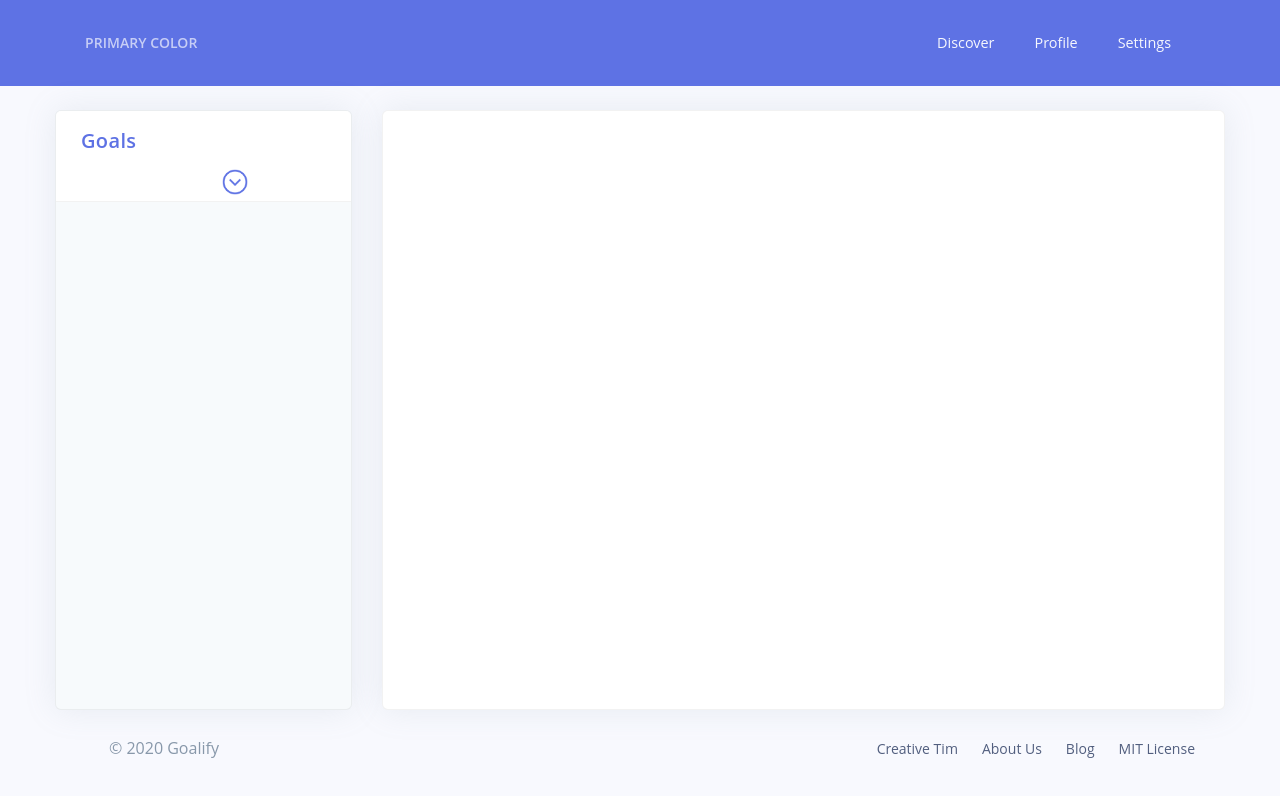
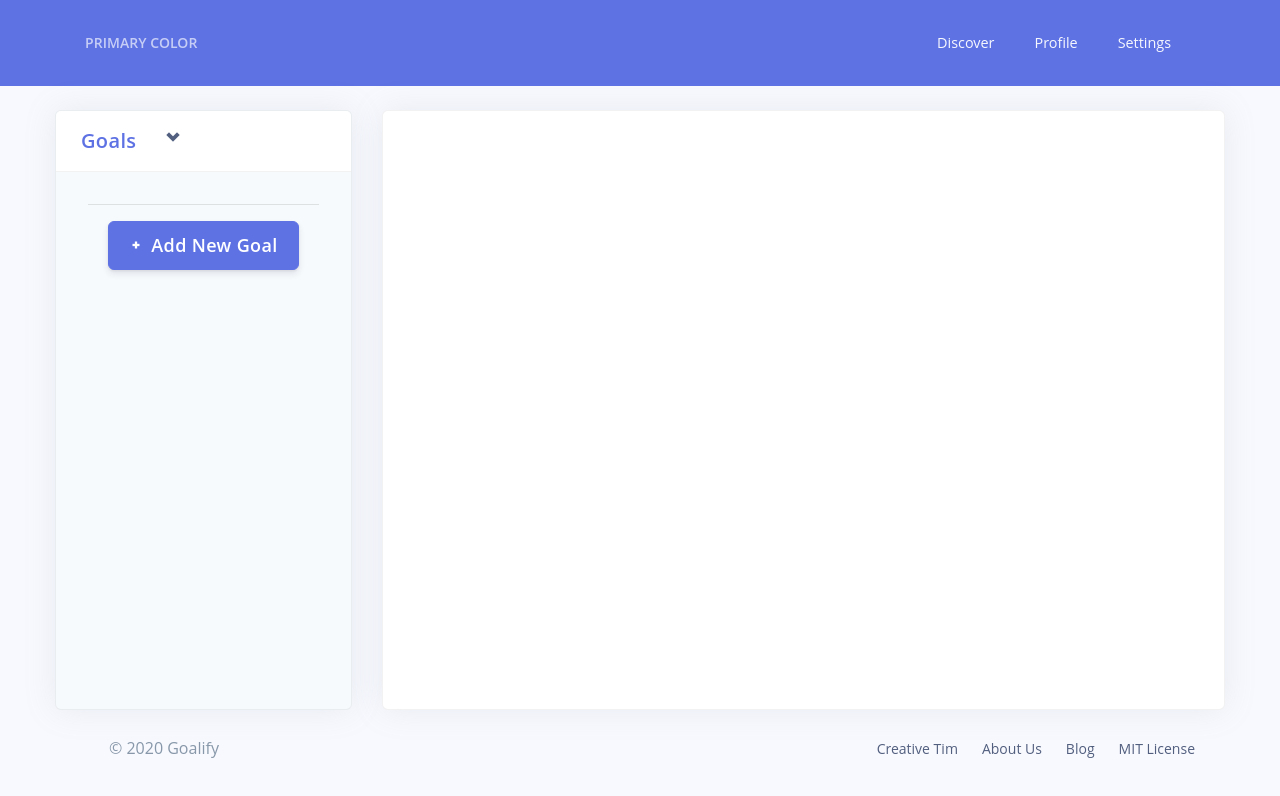
Before and after one commit to gustavofjordao021/Project-Module3-Goalify-FrontEnd, a React (Create React App) app: page /app in a window 1280 px wide. Shown: the top 796 px of the page. Built offline with nearby package versions, Linux system fonts and the light colour scheme.

Commit message:
Add New Goal link

```diff
--- a/src/components/Application/Application.css
+++ b/src/components/Application/Application.css
@@ -1,3 +1,4 @@
+/* Classes */
 .app-container {
     display: flex;
     align-items: center;
@@ -13,6 +14,19 @@
     color: #5e72e4;
 }
 
+.center-container {
+    display: flex;
+    align-items: center;
+    justify-content: center;
+    flex-wrap: wrap;
+}
+
+.full-width {
+    width: 100%;
+}
+
+/* IDs */
 #icon {
-    width: 30px;
+    width: 25px;
+    transform: rotate(90deg);
 }
--- a/src/components/Application/Application.js
+++ b/src/components/Application/Application.js
@@ -141,13 +141,17 @@ const Application = () => {
                         <Row className="align-items-center">
                             <Col>
                                 <Button color="link" id="toggler"><h2 className="mb-0 title">Goals</h2></Button>
-                                <img className="ml-9" id="icon" src={require("../../assets/img/icons/noun_go down_1921096 copy.png")}/>
+                                <i className="ni ni-bold-down"></i>
                             </Col>
                         </Row>
                     </CardHeader>
                     <UncontrolledCollapse toggler="#toggler">
                         <Link to="/login"><Button className="mt-2 mr-2 mb-2" color="link"><span id="main-cta" className="m-4">🎯 Login now</span></Button></Link>
                     </UncontrolledCollapse>
+                    <div className="center-container">
+                        <div className="full-width ml-3 mr-3"><hr className="ml-3 mr-3 mb-3"/></div>
+                        <Link to="/login"><Button color="primary" className="align-items-center"><i className="ni ni-fat-add"></i><span id="main-cta">Add New Goal</span></Button></Link>
+                    </div>
                     </Card>
                 </Col>
                 <Col className="col-8 mt-4 mr-4">
--- a/src/index.js
+++ b/src/index.js
@@ -4,6 +4,8 @@ import AuthProvider from './context/index';
 
 import App from './App';
 import { BrowserRouter } from 'react-router-dom';
+
+import '../src/assets/plugins/nucleo/css/nucleo.css'
 
 ReactDOM.render(
   <BrowserRouter>
```
